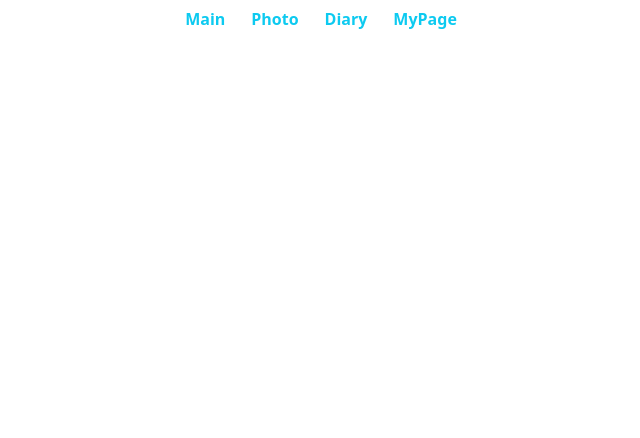
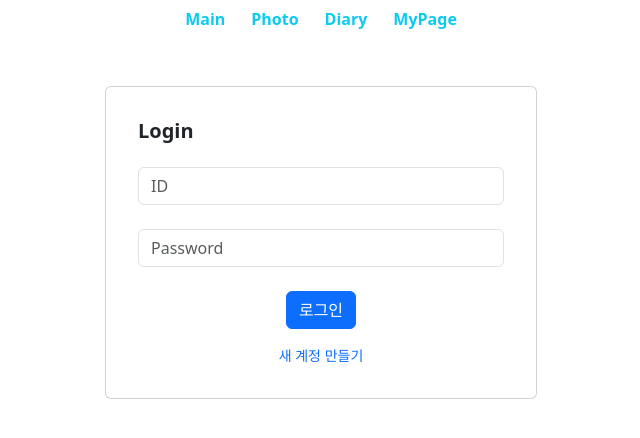
Before and after one commit to fxzz/project, a React (Create React App) app in the folder front-end/: page /Login in a window 1280 px wide. Shown: the top 438 px of the page, without its empty margins (319-959 px from the left). Built offline with nearby package versions, Linux system fonts and the light colour scheme.

Commit message:
Signup , Login 페이지

```diff
--- a/front-end/src/App.js
+++ b/front-end/src/App.js
@@ -8,6 +8,7 @@ import Footer from "./components/Footer";
 
 import PhotoForm from "./components/PhotoForm";
 import CusPhoto from "./pages/CusPhoto";
+import Login from "./pages/Login";
 
 function App() {
   return (
@@ -27,6 +28,9 @@ function App() {
           <Route path="/PhotoForm" exact>
             <PhotoForm />
           </Route>
+          <Route path="/Login" exact>
+            <Login />
+          </Route>
         </Switch>
         <Footer />
       </div>
--- a/front-end/src/index.css
+++ b/front-end/src/index.css
@@ -45,3 +45,8 @@ code {
 .card-img-top {
   height: 430px;
 }
+
+#link {
+  text-decoration: none;
+  font-size: 14px;
+}
--- /dev/null
+++ b/front-end/src/pages/Login.js
@@ -0,0 +1,59 @@
+import { useState } from "react";
+import axios from "axios";
+import { Card, Form } from "react-bootstrap";
+import { Link } from "react-router-dom";
+
+const Login = () => {
+  return (
+    <div>
+      <Card style={{ width: "27rem" }} className="mx-auto mt-5">
+        <Card.Body>
+          <Card.Body>
+            <Card.Title className="mb-4">
+              <strong>Login</strong>
+            </Card.Title>
+            <Form>
+              <Form.Group controlId="formBasicId" className="mb-4">
+                <Form.Control
+                  type="text"
+                  placeholder="ID"
+                  onChange={(e) => {}}
+                />
+              </Form.Group>
+
+              <Form.Group controlId="formBasicPassword" className="mb-4">
+                <Form.Control
+                  type="password"
+                  placeholder="Password"
+                  onChange={(e) => {}}
+                />
+              </Form.Group>
+
+              <div className="d-flex justify-content-center mb-3">
+                <button
+                  onClick={(e) => {
+                    e.preventDefault();
+                  }}
+                  className="btn btn-primary"
+                >
+                  로그인
+                </button>
+              </div>
+            </Form>
+
+            <div>
+              <Link
+                id="link"
+                to="/SignUp"
+                className=" d-flex justify-content-center"
+              >
+                새 계정 만들기
+              </Link>
+            </div>
+          </Card.Body>
+        </Card.Body>
+      </Card>
+    </div>
+  );
+};
+export default Login;
--- a/front-end/src/pages/Signup.js
+++ b/front-end/src/pages/Signup.js
@@ -7,7 +7,10 @@ const SignUp = () => {
   const [id, setId] = useState("");
   const [password, setPassword] = useState("");
   const [email, setEmail] = useState("");
-
+  const [validationId, setValidationId] = useState(null);
+  const [validationPassword, setValidationPassword] = useState(null);
+  const [validationEmail, setValidationEmail] = useState(null);
+  //TODO 나중에 validation 상태값 유지하는 문제 수정
   const onSubmit = () => {
     const formData = new FormData();
     formData.append("username", id);
@@ -17,7 +20,30 @@ const SignUp = () => {
     axios
       .post("http://localhost:8080/api/users", formData)
       .then(() => {})
-      .catch((error) => {});
+      .catch((error) => {
+        if (error.response) {
+          const errorMessages = error.response.data.errors;
+
+          errorMessages.forEach((error) => {
+            const fieldName = error.field;
+            const errorMessage = error.defaultMessage;
+
+            switch (fieldName) {
+              case "username":
+                setValidationId(errorMessage);
+                break;
+              case "password":
+                setValidationPassword(errorMessage);
+                break;
+              case "email":
+                setValidationEmail(errorMessage);
+                break;
+              default:
+                break;
+            }
+          });
+        }
+      });
   };
   return (
     <div>
@@ -39,9 +65,9 @@ const SignUp = () => {
                     setId(e.target.value);
                   }}
                 />
-                {/* <Form.Text className="text-muted">
-                  에러 있을때 에러메세지 보여주기
-                </Form.Text> */}
+                <Form.Text className="text-muted">
+                  {validationId != null && validationId}
+                </Form.Text>
               </Form.Group>
 
               <Form.Group controlId="formBasicPassword" className="mb-4">
@@ -53,9 +79,9 @@ const SignUp = () => {
                     setPassword(e.target.value);
                   }}
                 />
-                {/* <Form.Text className="text-muted">
-                  에러 있을때 에러메세지 보여주기
-                </Form.Text> */}
+                <Form.Text className="text-muted">
+                  {validationPassword != null && validationPassword}
+                </Form.Text>
               </Form.Group>
 
               <Form.Group controlId="formBasicEmail" className="mb-4">
@@ -67,23 +93,29 @@ const SignUp = () => {
                     setEmail(e.target.value);
                   }}
                 />
-                {/* <Form.Text className="text-muted">
-                  에러 있을때 에러메세지 보여주기
-                </Form.Text> */}
+                <Form.Text className="text-muted">
+                  {validationEmail != null && validationEmail}
+                </Form.Text>
               </Form.Group>
 
               <div className="d-flex justify-content-center mb-3">
                 <button
-                  onClick={onSubmit}
-                  type="submit"
+                  onClick={(e) => {
+                    e.preventDefault();
+                    onSubmit();
+                  }}
                   className="btn btn-primary"
                 >
-                  Submit
+                  가입하기
                 </button>
               </div>
             </Form>
             <div>
-              <Link to="" className="d-flex justify-content-center">
+              <Link
+                id="link"
+                to="/Login"
+                className="d-flex justify-content-center"
+              >
                 이미 계정이 있으신가요?
               </Link>
             </div>
```
